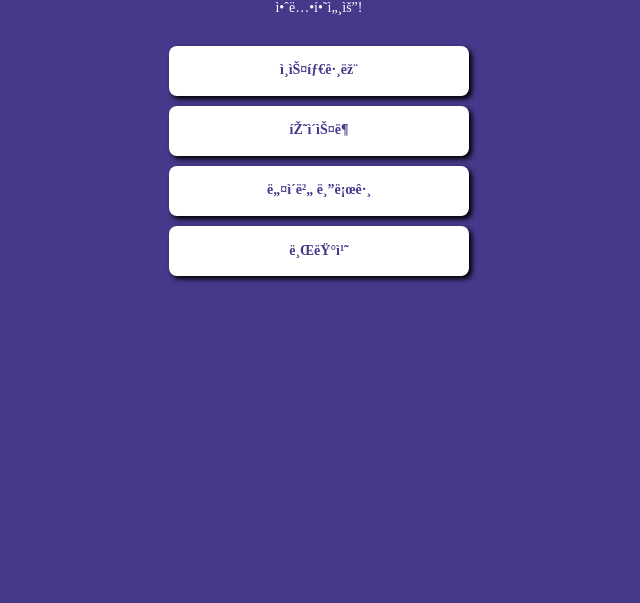
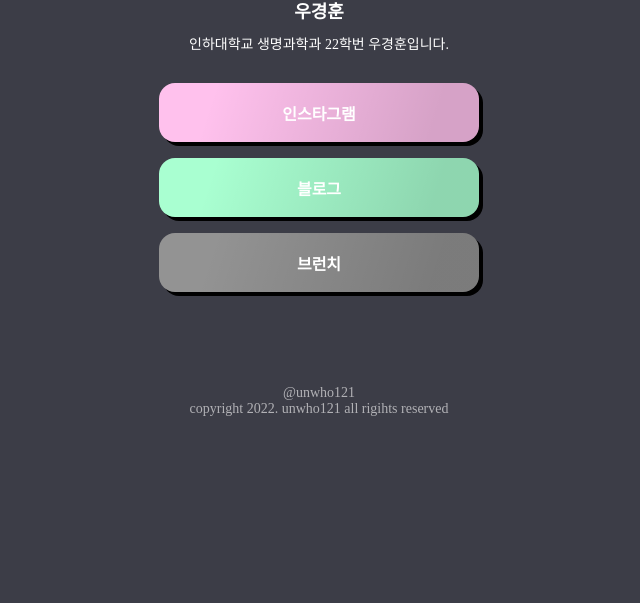
Before and after one commit to CrabNebula121/my-page, a plain HTML site: page index.html in a window 1280 px wide. Shown: the part 197-800 px from the top of the page, without its empty margins (321-961 px from the left). Drawn offline with Linux system fonts and the light colour scheme; a web font is replaced by a local one.

Commit message:
Update index.html

```diff
--- a/index.html
+++ b/index.html
@@ -1,95 +1,105 @@
 <!DOCTYPE html>
 <html>
 <head>
-        <!-- 웹페이지 보이지는 않지만, 필요한 설정을 해두는 곳이에요.
-             우리가 집을 위해 미리 생각 해놓은 것을 적어두는 곳이라고 할 수 있죠!-->
-        <meta charset=“UTF-8” />
-        <meta http-equiv=“X-UA-Compatible” content=“IE=edge” />
-        <meta name=“viewport” content=“width=device-width, initial-scale=1.0” />
-        <meta property=“og:title” content=“우경훈의 프로필” />
-        <meta property=“og:description” content=“경훈의 작은 이야기들” />
-        <meta property=“og:image” content=“공유할 이미지” />
-        <title>우경훈 - 프로필 링크</title>
+    <meta charset="UTF-8">
+    <meta http-equiv="X-UA-Compatible" content="IE=edge">
+    <meta name="viewport" content="width=device-width, initial-scale=1.0">
+    <meta property="og:title" content="우경훈의 Profile">
+    <meta property="og:description" content="경훈의 Hyperlink Archive">
+    <meta property="og:image" content="프로필사진.jpg">
+    <title>우경훈의 프로필</title>
     <style>
         @import url('https://cdn.jsdelivr.net/gh/orioncactus/pretendard/dist/web/static/pretendard.css');
         * {
             font-family: "Pretendard",serif;
         }
         body {
-                background-color: #44398A;
+            background-color:#3C3D47;
+;
         }
         .profile {
-                width: 100px;
-                height: 100px;
-
+            width: 130px;
+            height: 130px;
             border-radius: 100%;
-
-                border : 2px solid white;
-
+            border: 2px solid white;
             background-image: url('프로필사진.jpg');
             background-position: center;
             background-size: cover;
         }
-            .main  {
-                color: white;
-                font-size: 20px;
-
+        .main {
+            color : #FFFFFF;
+            font-size: 18px;
+            size : 20px;
             margin-top: 30px;
             margin-bottom: 10px;
         }
         .sub {
-                color: white;
+            color : #FFFFFF;
             font-size: 14px;
-
+            font-weight: 400;
+            size : 14px;
             margin-top: 0px;
             margin-bottom: 30px;
         }
         .wrap {
             width: 300px;
             margin: 30px auto 0px auto;
-
             display: flex;
             flex-direction: column;
             justify-content: center;
             align-items: center;
         }
         .wrap > a {
-                width: 300px;
-                height: 50px;
-
-                background-color: white;
-                border-radius: 8px;
-
-                margin-bottom: 10px;
-
-                font-size: 14px;
+            width: 320px;
+            height: 59px;
+            border-radius: 16px;
+            margin-bottom: 16px;
+            font-size: 16px;
             font-weight: bold;
-                color: #44398A;
-
             display: flex;
             flex-direction: column;
             justify-content: center;
             align-items: center;
-
             text-decoration: none;
-
-                box-shadow: 3px 3px 5px 0px black;
+            box-shadow: 4px 4px 0px #000000 ;
         }
         .wrap > a:hover {
-                background-color: #d2d2d2;
+            background-color: #f2f2f2;
+        }
+        .instagram {
+            background: linear-gradient(287.96deg, rgba(0, 0, 0, 0.16) 15.1%, rgba(0, 0, 0, 0) 83.32%), #ffc1ed;
+            color:#FFFFFF;
+        }
+        .blog {
+            background: linear-gradient(287.96deg, rgba(0, 0, 0, 0.16) 15.1%, rgba(0, 0, 0, 0) 83.32%), #a9ffd1;
+            color:#FFFFFF;
+        }
+        .brunch {
+            background: linear-gradient(287.96deg, rgba(0, 0, 0, 0.16) 15.1%, rgba(0, 0, 0, 0) 83.32%), #939393;
+            color:#FFFFFF;
+        }
+        .hashtag {
+            color: #B1B1B5;
+            font-size: 14px;
+            background-position: center;
+            background-size: 1000px;
+            position: absolute;
+            bottom: 170px;
+            transform: translate(-50%, -50%);
+            left: 50%;
+            text-align: center;
         }
     </style>
 </head>
 <body>
     <div class="wrap">
-            <div class="profile"></diV>
+        <div class="profile"></div>
         <h1 class="main">우경훈</h1>
-            <p class="sub">안녕하세요!</p>
-            <a target="_blank" href="https://www.instagram.com/unwho_121/">인스타그램</a>
-            <a target="_blank" href="https://www.facebook.com/profile.php?id=100014316758009">페이스북</a>
-            <a target="_blank" href="https://blog.naver.com/unwho121">네이버 블로그</a>
-            <a target="_blank" href="https://brunch.co.kr/@unwho121">브런치</a>
+        <p class="sub">인하대학교 생명과학과 22학번 우경훈입니다.</p>
+        <a class="instagram" target="_blank" href="https://www.instagram.com/unwho_121/">인스타그램</a>
+        <a class="blog" target="_blank" href="https://blog.naver.com/unwho121">블로그</a>
+        <a class="brunch" target="_blank" href="https://brunch.co.kr/@unwho121">브런치</a>
     </div>
-
+    <div class="hashtag">@unwho121<br>copyright 2022. unwho121 all rigihts reserved</div>
 </body>
 </html>
```
Lines whose indentation alone changed are shown as unchanged.
